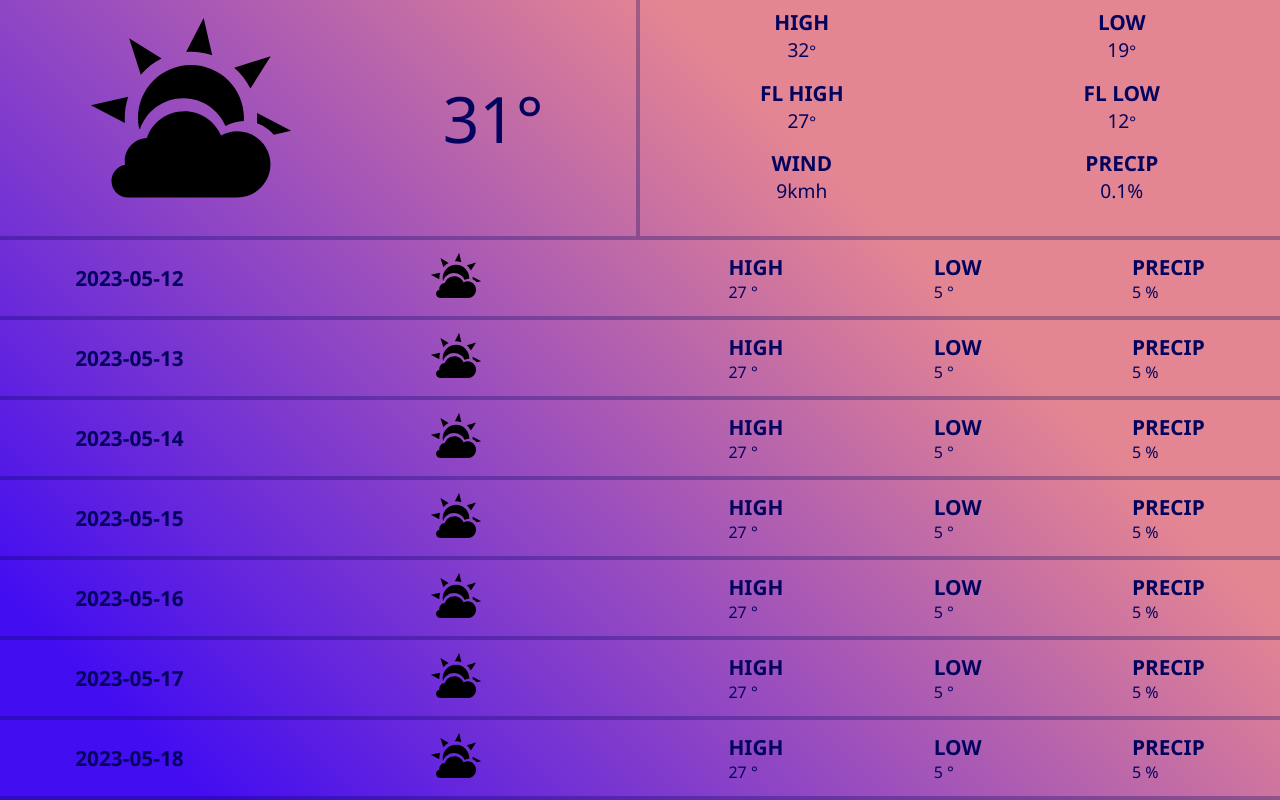
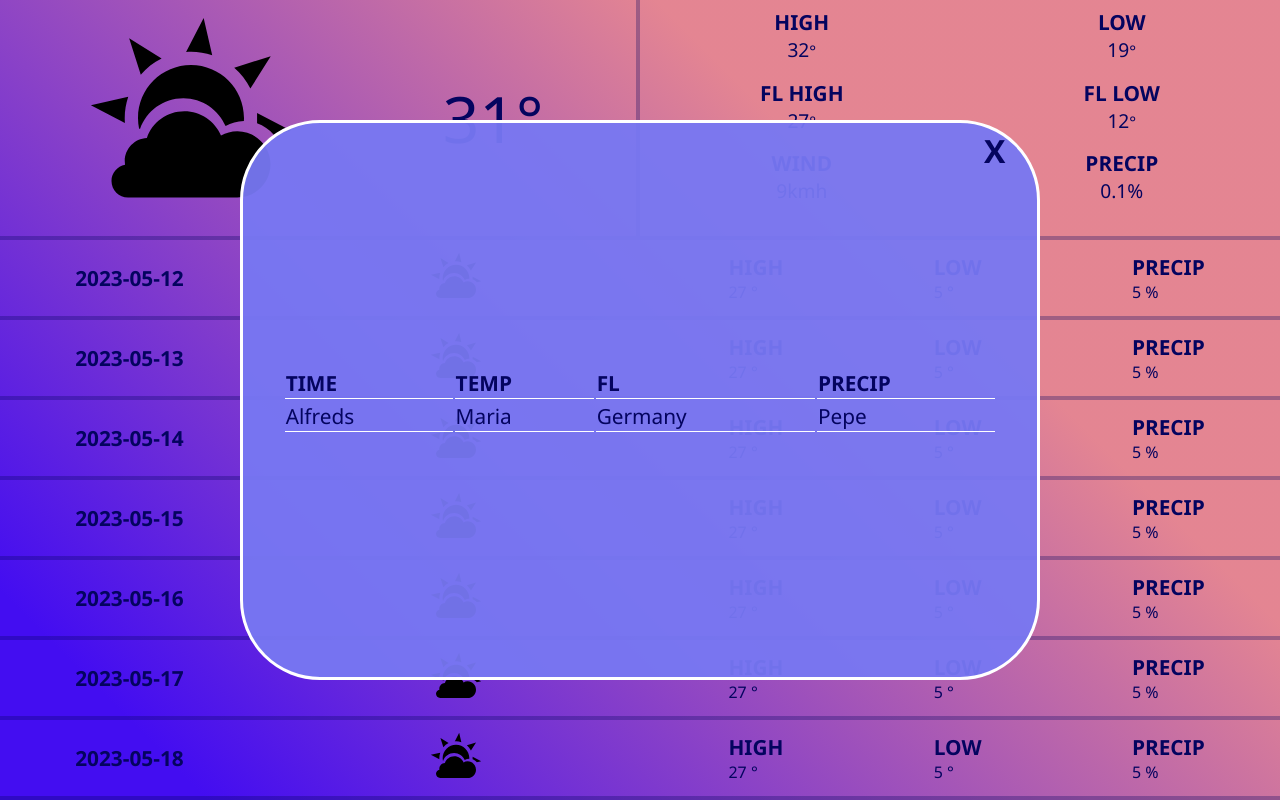
Before and after one commit to Arno-Venter/weather-app, a plain HTML site: page index.html in a window 1280 px wide. Drawn offline with Linux system fonts and the light colour scheme.

Commit message:
added popup with table for days

```diff
--- a/index.css
+++ b/index.css
@@ -65,6 +65,8 @@ body {
   height: 100vh;
 
   overflow: hidden;
+
+  user-select: none;
 
   animation-name: fadeIn;
   animation-duration: 0.2s;
@@ -165,3 +167,58 @@ body {
   max-width: 180px;
   max-height: 10vh;
 }
+
+.daily-view {
+  position: absolute;
+  left: 50%;
+  top: 50%;
+  transform: translate(-50%, -50%);
+
+  width: 70vw;
+  max-width: 50rem;
+  height: 70vh;
+
+  border: 0.2rem solid white;
+  border-radius: 5rem;
+
+  background-color: rgba(120, 120, 243, 0.95);
+
+  display: flex;
+  justify-content: center;
+  align-items: center;
+
+  visibility: visible;
+  z-index: 1;
+}
+
+.visible {
+  visibility: visible;
+}
+
+.hour-table {
+  width: 90%;
+  overflow-x: hidden;
+}
+
+tr {
+  text-align: left;
+}
+
+th,
+td {
+  border-bottom: 0.1rem solid white;
+  font-size: 1.3rem;
+}
+
+.exit {
+  font-weight: bold;
+  font-size: 2rem;
+  position: absolute;
+  right: 4%;
+  top: 1%;
+}
+
+.exit:hover {
+  color: white;
+  cursor: pointer;
+}
--- a/index.html
+++ b/index.html
@@ -13,6 +13,24 @@
     <link rel="stylesheet" href="index.css" />
   </head>
   <body>
+    <div class="daily-view">
+      <div class="exit">X</div>
+      <table class="hour-table">
+        <tr>
+          <th>TIME</th>
+          <th>TEMP</th>
+          <th>FL</th>
+          <th>PRECIP</th>
+        </tr>
+        <tr>
+          <td>Alfreds</td>
+          <td>Maria</td>
+          <td>Germany</td>
+          <td>Pepe</td>
+        </tr>
+      </table>
+    </div>
+
     <div class="header">
       <div class="weather-quick">
         <img
--- a/script.js
+++ b/script.js
@@ -185,4 +185,24 @@ findState()
     setQuickWeather(currentWeatherData);
     let dailyWeatherData = parseDailyWeather(weather);
     setDailyWeather(dailyWeatherData);
+
+    let dayContainer = document.querySelector(
+      ".daily-container"
+    );
+    let hourContainer =
+      document.querySelector(".daily-view");
+
+    let exitBtn = document.querySelector(".exit");
+    exitBtn.addEventListener("click", () => {
+      hourContainer.classList.remove("visible");
+      dayContainer.style.pointerEvents = "auto";
+    });
+    for (let i = 0; i < 7; i++) {
+      let dayCard = dayContainer.children[i];
+
+      dayCard.addEventListener("click", () => {
+        hourContainer.classList.add("visible");
+        dayContainer.style.pointerEvents = "none";
+      });
+    }
   });
```
